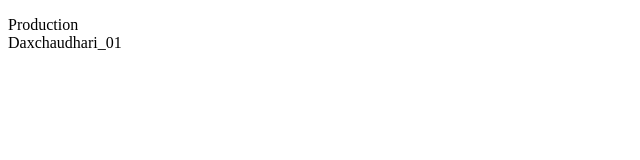
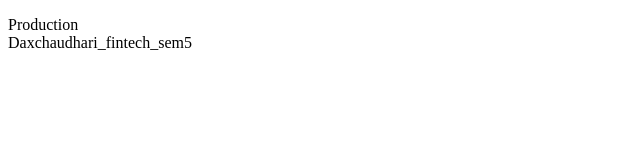
Before and after one commit to Dax9090/Daxchaudhari_202326800011_ESE2025, a plain HTML site: page index.html in a window 1280 px wide. Shown: the full height of the page, 0-640 px from the left. Drawn offline with Linux system fonts and the light colour scheme.

Commit message:
third commit

```diff
--- a/index.html
+++ b/index.html
@@ -8,7 +8,7 @@
 <body>
     <p>
         Production <br>
-        Daxchaudhari_01
+        Daxchaudhari_fintech_sem5
     </p>
 </body>
 </html>
```
